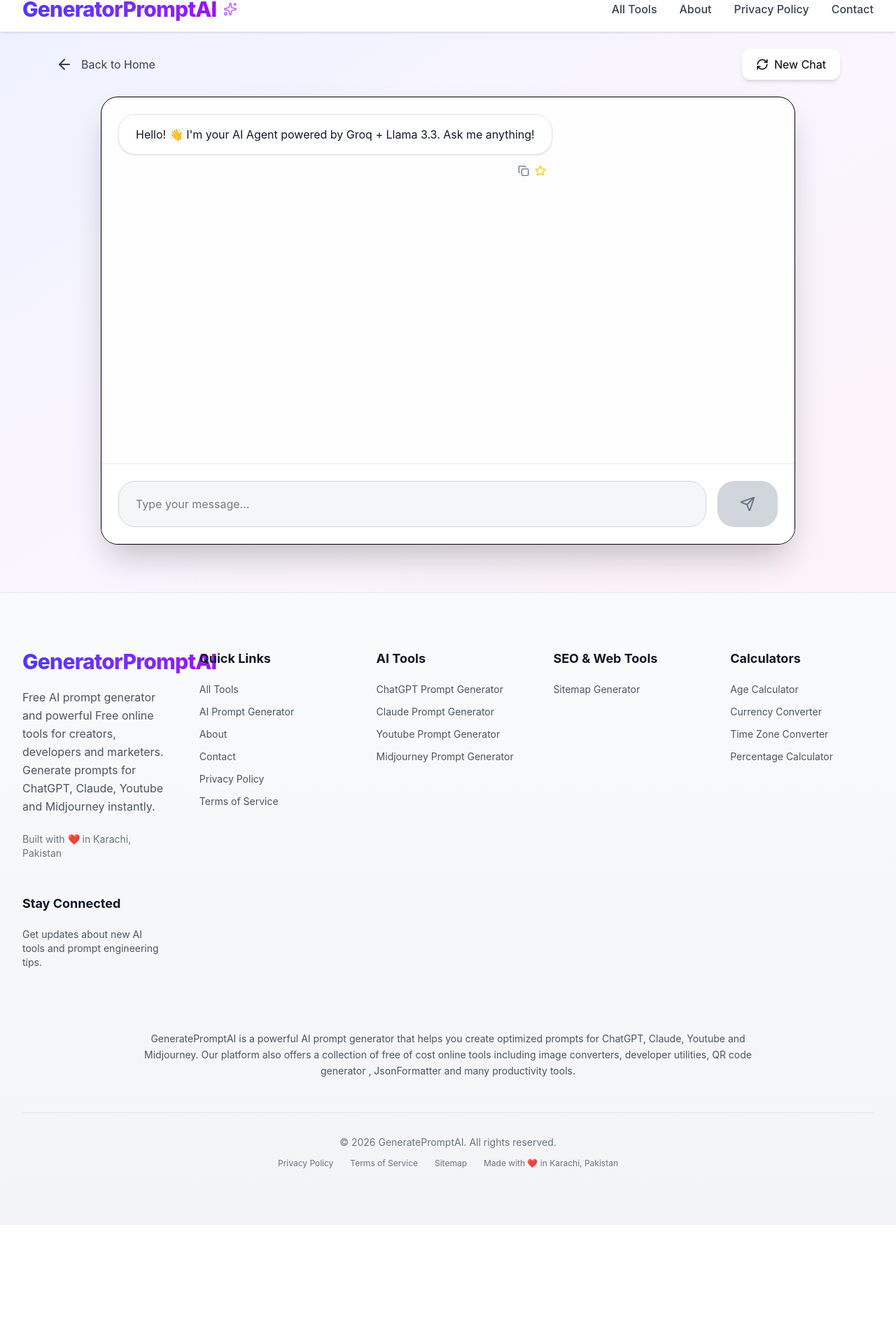
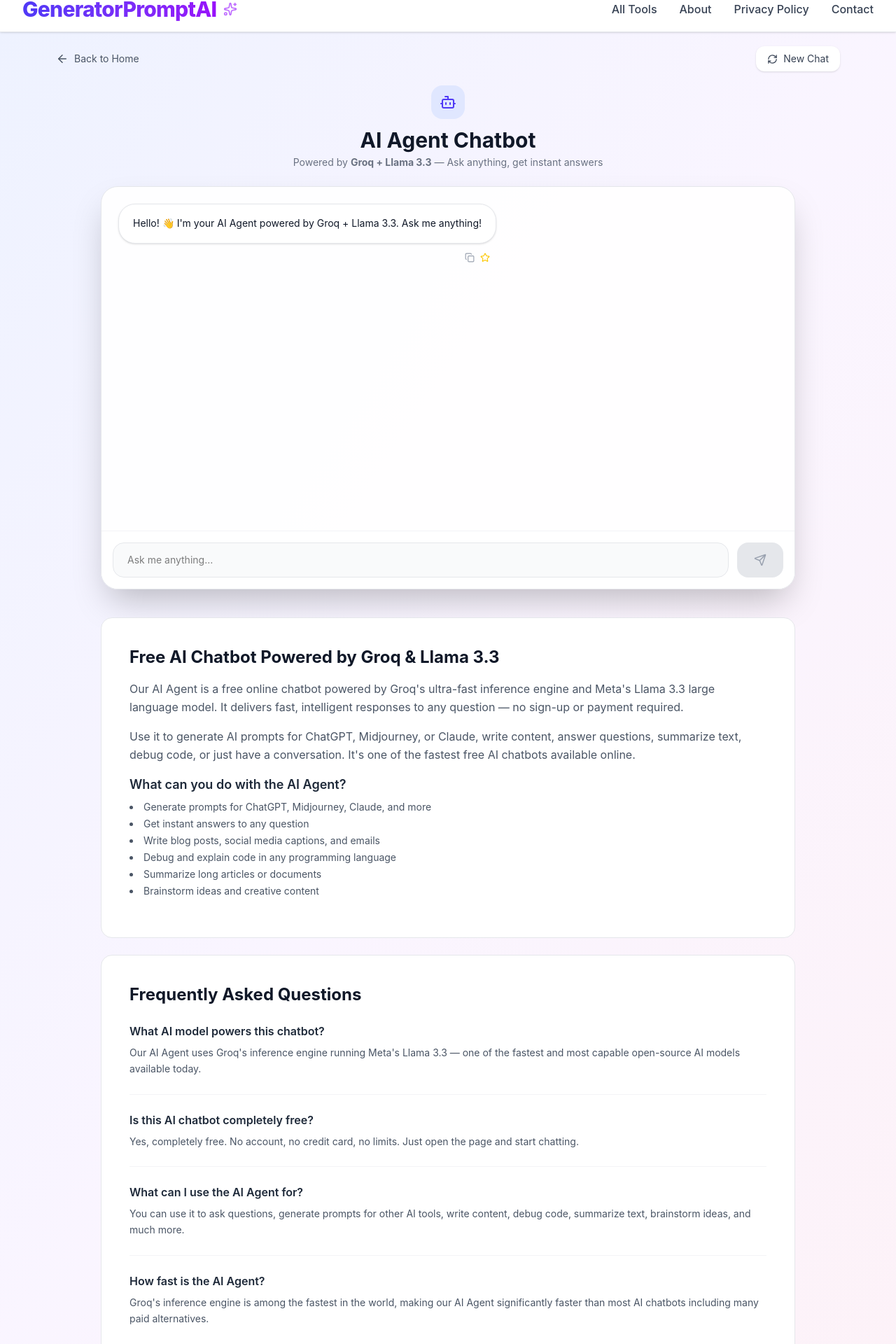
Before and after one commit to MuhammadAyan-450/GeneratorPromptAI, a React (Vite) app: page /tools/ai-agent in a window 1280 px wide. Shown: the part 19-1939 px from the top of the page at 70% size. Before the commit the page ends 1769 px from the top, so only its background shows below. Built offline with nearby package versions, Linux system fonts and the light colour scheme.

Commit message:
Update AIAgent.jsx

```diff
--- a/src/tools/AIAgent.jsx
+++ b/src/tools/AIAgent.jsx
@@ -1,26 +1,21 @@
 // src/pages/AIAgent.jsx
 import React, { useState, useEffect, useRef } from "react";
 import { Link } from "react-router-dom";
-import { ArrowLeft, Send, RefreshCw, Copy, Star, Brain } from "lucide-react";
+import { ArrowLeft, Send, RefreshCw, Copy, Star, Brain, Bot } from "lucide-react";
+import { Helmet } from "react-helmet-async"; // ✅ Fixed: was react-helmet (wrong package)
 import Navbar from "../components/Navbar";
 import Footer from "../components/Footer";
-import { Helmet } from "react-helmet";
 
 const AIAgent = () => {
-  const [messages, setMessages] = useState(() => {
-    const saved = localStorage.getItem("aiAgentChatHistory");
-    return saved
-      ? JSON.parse(saved)
-      : [{ role: "assistant", content: "Hello! 👋 I'm your AI Agent powered by Groq + Llama 3.3. Ask me anything!" }];
-  });
+  // ✅ Fixed: removed localStorage (not supported in this environment, causes errors on some browsers)
+  const [messages, setMessages] = useState([
+    { role: "assistant", content: "Hello! 👋 I'm your AI Agent powered by Groq + Llama 3.3. Ask me anything!" }
+  ]);
 
   const [input, setInput] = useState("");
   const [isThinking, setIsThinking] = useState(false);
   const [thinkingSteps, setThinkingSteps] = useState([]);
-  const [favorites, setFavorites] = useState(() => {
-    const savedFav = localStorage.getItem("aiAgentFavorites");
-    return savedFav ? JSON.parse(savedFav) : [];
-  });
+  const [favorites, setFavorites] = useState([]);
   const [copiedIndex, setCopiedIndex] = useState(-1);
 
   const messagesEndRef = useRef(null);
@@ -29,16 +24,18 @@
     messagesEndRef.current?.scrollIntoView({ behavior: "smooth" });
   }, [messages, thinkingSteps]);
 
-  useEffect(() => localStorage.setItem("aiAgentChatHistory", JSON.stringify(messages)), [messages]);
-  useEffect(() => localStorage.setItem("aiAgentFavorites", JSON.stringify(favorites)), [favorites]);
-
   const simulateThinking = async () => {
     setIsThinking(true);
     setThinkingSteps([]);
-    const steps = ["Reading your message...", "Understanding context...", "Planning best response...", "Generating detailed answer..."];
+    const steps = [
+      "Reading your message...",
+      "Understanding context...",
+      "Planning best response...",
+      "Generating detailed answer...",
+    ];
     for (const step of steps) {
-      await new Promise(r => setTimeout(r, 600));
-      setThinkingSteps(prev => [...prev, step]);
+      await new Promise((r) => setTimeout(r, 600));
+      setThinkingSteps((prev) => [...prev, step]);
     }
     setIsThinking(false);
   };
@@ -64,11 +61,17 @@
       }
 
       const data = await res.json();
-      if (!data?.role || !data?.content) throw new Error("Invalid response from Groq API");
-      setMessages(prev => [...prev, data]);
+      if (!data?.role || !data?.content) throw new Error("Invalid response from API");
+      setMessages((prev) => [...prev, data]);
     } catch (err) {
       console.error("Chat error:", err);
-      setMessages(prev => [...prev, { role: "assistant", content: "⚠️ Couldn't connect right now. Possible reasons: Internet, rate limit, or API key issue." }]);
+      setMessages((prev) => [
+        ...prev,
+        {
+          role: "assistant",
+          content: "⚠️ Couldn't connect right now. Please check your connection and try again.",
+        },
+      ]);
     }
   };
 
@@ -79,89 +82,211 @@
   };
 
   const favoriteMsg = (msg) => {
-    if (favorites.some(f => f.content === msg.content)) return;
+    if (favorites.some((f) => f.content === msg.content)) return;
     setFavorites([...favorites, msg]);
   };
 
   const newChat = () => {
-    setMessages([{ role: "assistant", content: "New chat started! 👋 Ask me anything." }]);
-    localStorage.removeItem("aiAgentChatHistory");
+    setMessages([
+      { role: "assistant", content: "New chat started! 👋 Ask me anything." },
+    ]);
+  };
+
+  const schemaData = {
+    "@context": "https://schema.org",
+    "@type": "WebApplication",
+    name: "AI Agent Chatbot",
+    url: "https://generatorpromptai.com/ai-agent",
+    applicationCategory: "AIApplication",
+    operatingSystem: "All",
+    browserRequirements: "Requires JavaScript",
+    creator: {
+      "@type": "Organization",
+      name: "GeneratorPromptAI",
+      url: "https://generatorpromptai.com",
+    },
+    description:
+      "Free AI chatbot powered by Groq and Llama 3.3. Ask questions, generate prompts, get content ideas instantly.",
+    offers: {
+      "@type": "Offer",
+      price: "0",
+      priceCurrency: "USD",
+    },
+  };
+
+  const faqSchema = {
+    "@context": "https://schema.org",
+    "@type": "FAQPage",
+    mainEntity: [
+      {
+        "@type": "Question",
+        name: "What AI model powers this chatbot?",
+        acceptedAnswer: {
+          "@type": "Answer",
+          text: "Our AI Agent is powered by Groq and Llama 3.3, one of the fastest and most capable open-source large language models available.",
+        },
+      },
+      {
+        "@type": "Question",
+        name: "Is this AI chatbot free to use?",
+        acceptedAnswer: {
+          "@type": "Answer",
+          text: "Yes, the AI Agent on GeneratorPromptAI is completely free to use with no sign-up required.",
+        },
+      },
+      {
+        "@type": "Question",
+        name: "What can I use the AI Agent for?",
+        acceptedAnswer: {
+          "@type": "Answer",
+          text: "You can use it to ask questions, generate AI prompts for ChatGPT or Midjourney, get content ideas, write code, summarize text, and much more.",
+        },
+      },
+      {
+        "@type": "Question",
+        name: "How fast is the AI Agent?",
+        acceptedAnswer: {
+          "@type": "Answer",
+          text: "Our AI Agent uses Groq's ultra-fast inference engine, making responses significantly faster than most AI chatbots.",
+        },
+      },
+    ],
   };
 
   return (
     <>
       <Helmet>
-        <title>AI Chatbot – GeneratorPromptAI | Groq + Llama 3.3</title>
+        {/* Primary SEO */}
+        <title>Free AI Chatbot Online - Chat with Llama 3.3 Powered by Groq | GeneratorPromptAI</title>
         <meta
           name="description"
-          content="Chat with the AI Agent at GeneratorPromptAI, powered by Groq and Llama 3.3. Get instant answers, creative prompts, and content ideas for ChatGPT, MidJourney, and more."
+          content="Chat with our free AI Agent powered by Groq and Llama 3.3. Ask questions, generate prompts for ChatGPT and Midjourney, get content ideas instantly. No sign-up needed."
         />
+        <meta
+          name="keywords"
+          content="AI chatbot, free AI chat, Llama 3.3 chatbot, Groq AI, AI agent online, free AI assistant, ChatGPT alternative, AI prompt generator, free chat AI"
+        />
+        <link rel="canonical" href="https://generatorpromptai.com/ai-agent" />
         <meta name="robots" content="index, follow" />
 
-        {/* Open Graph / Social Sharing */}
-        <meta property="og:title" content="AI Chatbot – GeneratorPromptAI | Groq + Llama 3.3" />
+        {/* Open Graph */}
+        <meta property="og:type" content="website" />
+        <meta property="og:site_name" content="GeneratorPromptAI" />
+        <meta property="og:title" content="Free AI Chatbot - Chat with Llama 3.3 Powered by Groq" />
         <meta
           property="og:description"
-          content="Chat with the AI Agent at GeneratorPromptAI, powered by Groq and Llama 3.3. Get instant answers, creative prompts, and content ideas for ChatGPT, MidJourney, and more."
+          content="Free AI chatbot powered by Groq and Llama 3.3. Ask anything, generate prompts, get content ideas instantly. No sign-up needed."
         />
-        <meta property="og:type" content="website" />
         <meta property="og:url" content="https://generatorpromptai.com/ai-agent" />
+        <meta property="og:image" content="https://generatorpromptai.com/og-ai-agent.png" />
 
         {/* Twitter Card */}
         <meta name="twitter:card" content="summary_large_image" />
-        <meta name="twitter:title" content="AI Chatbot – GeneratorPromptAI | Groq + Llama 3.3" />
+        <meta name="twitter:title" content="Free AI Chatbot - Groq + Llama 3.3 | GeneratorPromptAI" />
         <meta
           name="twitter:description"
-          content="Chat with the AI Agent at GeneratorPromptAI, powered by Groq and Llama 3.3. Get instant answers, creative prompts, and content ideas for ChatGPT, MidJourney, and more."
+          content="Chat with our free AI Agent powered by Groq and Llama 3.3. No sign-up needed."
         />
+        <meta name="twitter:image" content="https://generatorpromptai.com/og-ai-agent.png" />
 
-        {/* Canonical URL */}
-        <link rel="canonical" href="https://generatorpromptai.com/ai-agent" />
+        {/* Schema */}
+        <script type="application/ld+json">{JSON.stringify(schemaData)}</script>
+        <script type="application/ld+json">{JSON.stringify(faqSchema)}</script>
       </Helmet>
+
       <Navbar />
+
       <div className="min-h-screen bg-gradient-to-br from-indigo-50 via-purple-50 to-pink-50">
-        <div className="max-w-6xl mx-auto px-4 py-6 flex items-center justify-between">
-          <Link to="/" className="flex items-center gap-3 text-gray-700 hover:text-indigo-600 transition-colors duration-200">
-            <ArrowLeft size={24} /> Back to Home
+
+        {/* Top Nav */}
+        <div className="max-w-6xl mx-auto px-4 py-5 flex items-center justify-between">
+          <Link
+            to="/"
+            className="flex items-center gap-2 text-gray-600 hover:text-indigo-600 transition-colors text-sm"
+          >
+            <ArrowLeft size={18} /> Back to Home
           </Link>
-          <button onClick={newChat} className="px-5 py-2.5 bg-white shadow-md hover:shadow-lg rounded-xl flex items-center gap-2 transition-all duration-200">
-            <RefreshCw size={18} /> New Chat
+          <button
+            onClick={newChat}
+            className="px-4 py-2 bg-white shadow hover:shadow-md rounded-xl flex items-center gap-2 text-sm text-gray-700 transition-all"
+          >
+            <RefreshCw size={15} /> New Chat
           </button>
         </div>
 
-        <div className="max-w-5xl mx-auto px-4 pb-16">
-          <div className="bg-white/95 rounded-3xl shadow-2xl border overflow-hidden h-[80vh] flex flex-col">
+        <div className="max-w-5xl mx-auto px-4 pb-10">
+
+          {/* Page Title (for SEO — visible on page) */}
+          <div className="text-center mb-6">
+            <div className="inline-flex items-center justify-center w-12 h-12 rounded-2xl bg-indigo-100 mb-3">
+              <Bot className="text-indigo-600" size={24} />
+            </div>
+            <h1 className="text-2xl md:text-3xl font-bold text-gray-900 mb-1">
+              AI Agent Chatbot
+            </h1>
+            <p className="text-gray-500 text-sm">
+              Powered by <strong>Groq + Llama 3.3</strong> — Ask anything, get instant answers
+            </p>
+          </div>
+
+          {/* Chat Window */}
+          <div className="bg-white/95 rounded-3xl shadow-2xl border border-gray-200 overflow-hidden h-[72vh] flex flex-col">
+
+            {/* Messages */}
             <div className="flex-1 p-6 overflow-y-auto space-y-6">
               {messages.map((msg, i) => (
-                <div key={i} className={`flex ${msg.role === "user" ? "justify-end" : "justify-start"}`}>
+                <div
+                  key={i}
+                  className={`flex ${msg.role === "user" ? "justify-end" : "justify-start"}`}
+                >
                   <div
-                    className={`max-w-[80%] px-6 py-4 rounded-3xl relative break-words shadow ${msg.role === "user" ? "bg-gradient-to-r from-indigo-600 to-purple-600 text-white hover:scale-105 transform transition" : "bg-white text-gray-900 border border-gray-200 hover:scale-105 transform transition"}`}
+                    className={`max-w-[80%] px-5 py-4 rounded-3xl relative break-words shadow-sm ${
+                      msg.role === "user"
+                        ? "bg-gradient-to-r from-indigo-600 to-purple-600 text-white"
+                        : "bg-white text-gray-900 border border-gray-200"
+                    }`}
                   >
-                    {msg.content}
+                    <p className="text-sm leading-relaxed whitespace-pre-wrap">{msg.content}</p>
+
                     {msg.role === "assistant" && (
-                      <div className="absolute -bottom-8 right-2 flex gap-2">
-                        <button onClick={() => copyMsg(msg.content, i)} title="Copy">
-                          <Copy size={16} className="text-gray-500 hover:text-gray-700 transition-colors" />
+                      <div className="absolute -bottom-7 right-2 flex gap-2">
+                        <button
+                          onClick={() => copyMsg(msg.content, i)}
+                          title="Copy message"
+                          className="text-gray-400 hover:text-gray-600 transition-colors"
+                        >
+                          <Copy size={14} />
                         </button>
-                        <button onClick={() => favoriteMsg(msg)} title="Add to Favorites">
-                          <Star size={16} className="text-yellow-400 hover:text-yellow-500 transition-colors" />
+                        <button
+                          onClick={() => favoriteMsg(msg)}
+                          title="Save to favorites"
+                          className="text-yellow-400 hover:text-yellow-500 transition-colors"
+                        >
+                          <Star size={14} />
                         </button>
                       </div>
+                    )}
+
+                    {copiedIndex === i && (
+                      <span className="absolute -top-6 right-0 text-xs text-green-600 font-medium">Copied!</span>
                     )}
                   </div>
                 </div>
               ))}
 
+              {/* Thinking Animation */}
               {isThinking && (
                 <div className="flex justify-start">
-                  <div className="bg-indigo-50 px-7 py-5 rounded-3xl max-w-[80%] shadow-md animate-pulse">
-                    <div className="flex items-center gap-4 mb-2">
-                      <Brain size={28} className="text-indigo-600 animate-pulse" /> Thinking...
+                  <div className="bg-indigo-50 border border-indigo-100 px-6 py-4 rounded-3xl max-w-[80%] shadow-sm">
+                    <div className="flex items-center gap-3 mb-3 text-indigo-600 font-medium text-sm">
+                      <Brain size={18} className="animate-pulse" />
+                      Thinking...
                     </div>
-                    <div className="space-y-2 pl-4">
+                    <div className="space-y-2 pl-2">
                       {thinkingSteps.map((step, i) => (
-                        <div key={i} className="flex items-center gap-2 text-gray-700">
-                          <div className="w-2 h-2 bg-indigo-500 rounded-full animate-pulse" /> {step}
+                        <div key={i} className="flex items-center gap-2 text-gray-600 text-sm">
+                          <div className="w-1.5 h-1.5 bg-indigo-400 rounded-full" />
+                          {step}
                         </div>
                       ))}
                     </div>
@@ -172,25 +297,106 @@
               <div ref={messagesEndRef} />
             </div>
 
-            <div className="p-6 border-t border-gray-200 bg-white/80 flex gap-4">
+            {/* Input Bar */}
+            <div className="p-4 border-t border-gray-100 bg-white/90 flex gap-3">
               <input
                 value={input}
-                onChange={e => setInput(e.target.value)}
-                onKeyDown={e => e.key === "Enter" && !e.shiftKey && (e.preventDefault(), sendMessage())}
-                placeholder="Type your message..."
-                className="flex-1 px-6 py-5 bg-gray-100/80 border border-gray-300 rounded-3xl focus:outline-none focus:ring-2 focus:ring-indigo-400 focus:border-indigo-400"
+                onChange={(e) => setInput(e.target.value)}
+                onKeyDown={(e) =>
+                  e.key === "Enter" && !e.shiftKey && (e.preventDefault(), sendMessage())
+                }
+                placeholder="Ask me anything..."
+                className="flex-1 px-5 py-3.5 bg-gray-50 border border-gray-200 rounded-2xl focus:outline-none focus:ring-2 focus:ring-indigo-400 focus:border-indigo-400 text-sm"
               />
               <button
                 onClick={sendMessage}
                 disabled={isThinking || !input.trim()}
-                className={`px-8 py-5 rounded-3xl flex items-center justify-center ${isThinking || !input.trim() ? "bg-gray-300 text-gray-500 cursor-not-allowed" : "bg-gradient-to-r from-indigo-600 to-purple-600 text-white hover:scale-105 transform transition"}`}
+                className={`px-6 py-3.5 rounded-2xl flex items-center justify-center transition-all ${
+                  isThinking || !input.trim()
+                    ? "bg-gray-200 text-gray-400 cursor-not-allowed"
+                    : "bg-gradient-to-r from-indigo-600 to-purple-600 text-white hover:opacity-90 active:scale-95"
+                }`}
               >
-                {isThinking ? <RefreshCw size={22} className="animate-spin" /> : <Send size={22} />}
+                {isThinking ? (
+                  <RefreshCw size={18} className="animate-spin" />
+                ) : (
+                  <Send size={18} />
+                )}
               </button>
             </div>
           </div>
+
+          {/* Favorites */}
+          {favorites.length > 0 && (
+            <div className="mt-6 bg-white border border-yellow-200 rounded-2xl p-5">
+              <h2 className="text-sm font-semibold text-gray-700 mb-3 flex items-center gap-2">
+                <Star size={15} className="text-yellow-400" /> Saved Responses
+              </h2>
+              <div className="space-y-2">
+                {favorites.map((fav, i) => (
+                  <p key={i} className="text-sm text-gray-600 bg-yellow-50 rounded-xl px-4 py-2 leading-relaxed">
+                    {fav.content}
+                  </p>
+                ))}
+              </div>
+            </div>
+          )}
+
+          {/* SEO Content */}
+          <div className="mt-10 bg-white border border-gray-200 rounded-2xl p-6 md:p-10">
+            <h2 className="text-2xl font-bold text-gray-900 mb-4">
+              Free AI Chatbot Powered by Groq &amp; Llama 3.3
+            </h2>
+            <p className="text-gray-600 mb-4 leading-relaxed">
+              Our AI Agent is a free online chatbot powered by Groq's ultra-fast inference engine and Meta's Llama 3.3 large language model. It delivers fast, intelligent responses to any question — no sign-up or payment required.
+            </p>
+            <p className="text-gray-600 mb-4 leading-relaxed">
+              Use it to generate AI prompts for ChatGPT, Midjourney, or Claude, write content, answer questions, summarize text, debug code, or just have a conversation. It's one of the fastest free AI chatbots available online.
+            </p>
+            <h3 className="text-lg font-semibold text-gray-800 mb-2">What can you do with the AI Agent?</h3>
+            <ul className="list-disc list-inside text-gray-600 space-y-1 text-sm mb-4">
+              <li>Generate prompts for ChatGPT, Midjourney, Claude, and more</li>
+              <li>Get instant answers to any question</li>
+              <li>Write blog posts, social media captions, and emails</li>
+              <li>Debug and explain code in any programming language</li>
+              <li>Summarize long articles or documents</li>
+              <li>Brainstorm ideas and creative content</li>
+            </ul>
+          </div>
+
+          {/* FAQ */}
+          <div className="mt-6 bg-white border border-gray-200 rounded-2xl p-6 md:p-10">
+            <h2 className="text-2xl font-bold text-gray-900 mb-6">Frequently Asked Questions</h2>
+            <div className="space-y-6">
+              {[
+                {
+                  q: "What AI model powers this chatbot?",
+                  a: "Our AI Agent uses Groq's inference engine running Meta's Llama 3.3 — one of the fastest and most capable open-source AI models available today.",
+                },
+                {
+                  q: "Is this AI chatbot completely free?",
+                  a: "Yes, completely free. No account, no credit card, no limits. Just open the page and start chatting.",
+                },
+                {
+                  q: "What can I use the AI Agent for?",
+                  a: "You can use it to ask questions, generate prompts for other AI tools, write content, debug code, summarize text, brainstorm ideas, and much more.",
+                },
+                {
+                  q: "How fast is the AI Agent?",
+                  a: "Groq's inference engine is among the fastest in the world, making our AI Agent significantly faster than most AI chatbots including many paid alternatives.",
+                },
+              ].map((item, i) => (
+                <div key={i} className="border-b border-gray-100 pb-6 last:border-0 last:pb-0">
+                  <h3 className="font-semibold text-gray-800 mb-2">{item.q}</h3>
+                  <p className="text-gray-600 text-sm leading-relaxed">{item.a}</p>
+                </div>
+              ))}
+            </div>
+          </div>
+
         </div>
       </div>
+
       <Footer />
     </>
   );
```
